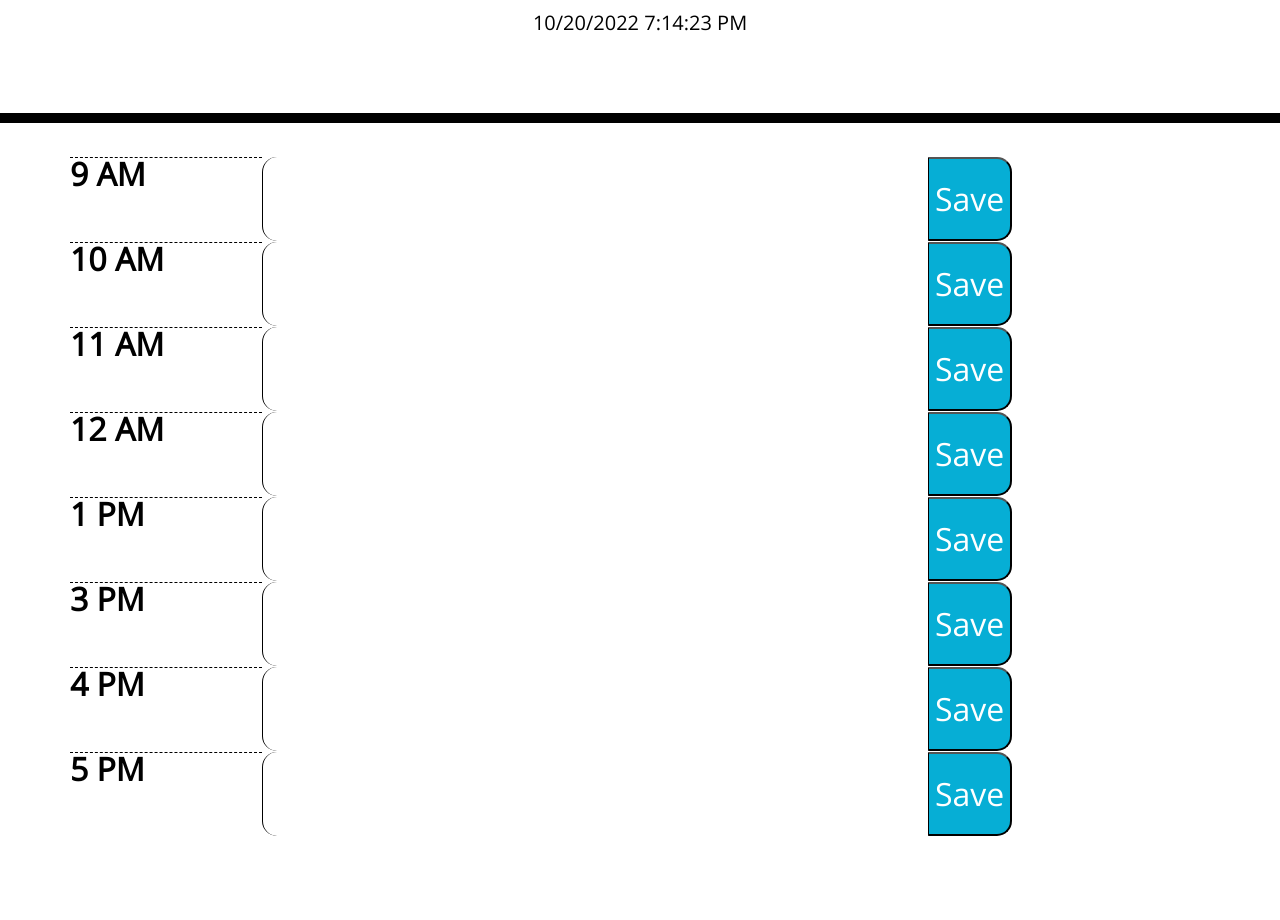
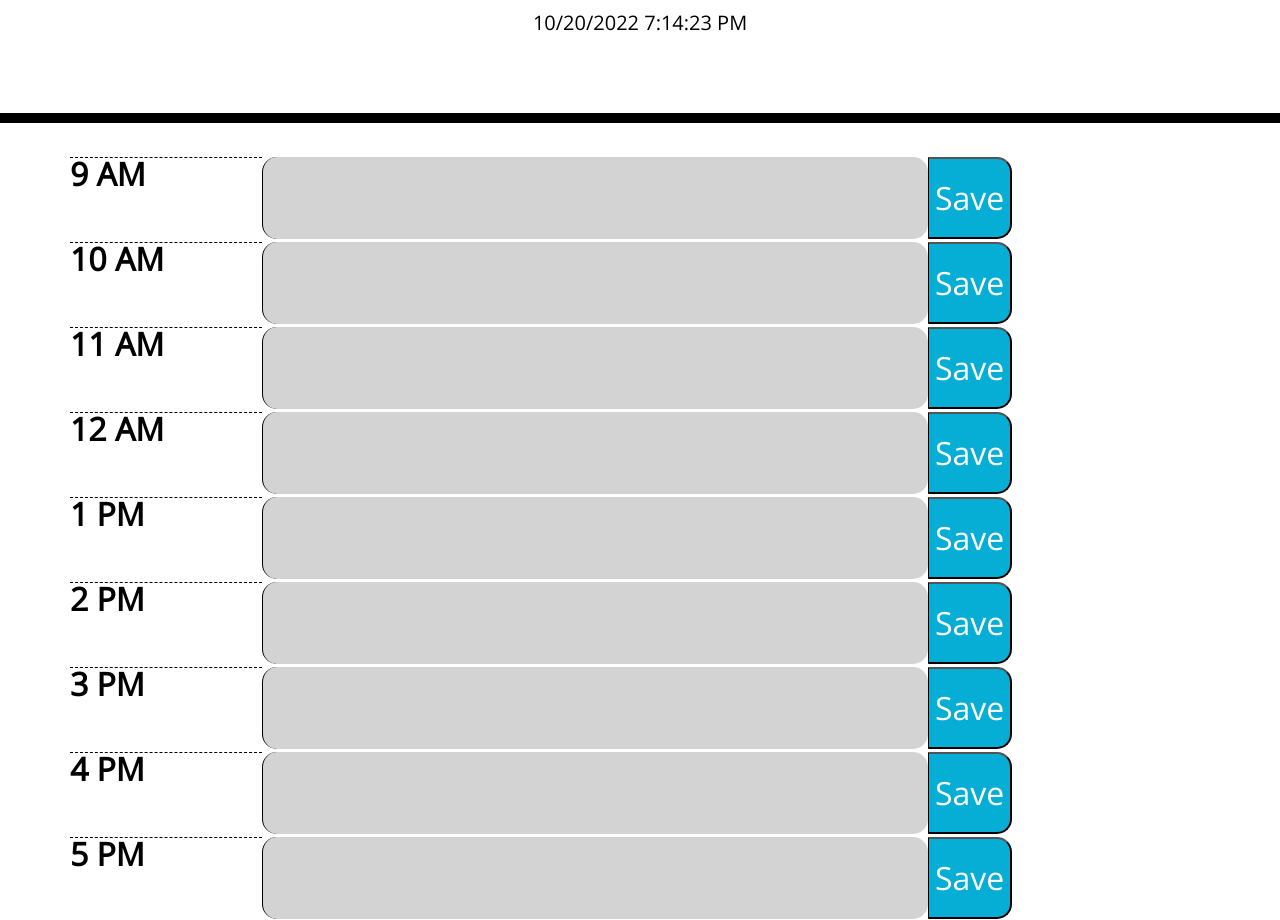
Before and after one commit to eljayman/05-work-day-scheduler, a plain HTML site: page index.HTML in a window 1280 px wide. Shown: the part 181-1101 px from the top of the page. Before the commit the page ends 1017 px from the top, so only its background shows below. Drawn offline with nearby package versions, Linux system fonts and the light colour scheme.

Commit message:
user input boxes now highlight different colors based on time tense.

```diff
--- a/assets/script.js
+++ b/assets/script.js
@@ -1,31 +1,54 @@
+// This function displays the time in the time field of the header.
+var dayJsObject = dayjs();
 function currentTime() {
-  var dayJsObject = dayjs();
+  let dayJsObject = dayjs();
   const currentDay = document.getElementById("currentDay");
   currentDay.innerText = dayJsObject.format("M/D/YYYY h:mm:ss A");
 }
+// Start timer when the page is loaded
 $(document).ready(currentTime());
 setInterval(currentTime, 1000);
-
+//variables and function to create the rows then run it on start
 var workingHours = [
   "9 AM",
   "10 AM",
   "11 AM",
   "12 AM",
   "1 PM",
+  "2 PM",
   "3 PM",
   "4 PM",
   "5 PM",
 ];
 var $rowEl = $("div");
-
+var $rowHourEl = "";
+var $userFieldEl = "";
+var $saveBtn = "";
 function createHour() {
   for (var i = 0; i < workingHours.length; i++) {
     $rowEl.append(
-      `<div class='row'><time>${workingHours[i]}</time><textarea></textarea><button>Save</button></div>`
+      `<span class='row'><time>${workingHours[i]}</time><textarea id=${workingHours[i]} ></textarea><button>Save</button></span>`
     );
-    const $rowHourEl = $("time").addClass("hour");
-    const $userFieldEl = $("textarea").addClass("time-block");
-    const $saveBtn = $("button").addClass("saveBtn");
+    let $rowHourEl = $("time").addClass("hour");
+    let $userFieldEl = $("textarea").addClass("time-block");
+    let $saveBtn = $("button").addClass("saveBtn");
+    tenseColor();
   }
 }
-setTimeout(createHour, 0);
+$(document).ready(createHour());
+
+function tenseColor() {
+  $("textarea").each(function (index) {
+    if (index + 9 == dayJsObject.format("H")) {
+      $(this).addClass("present");
+    } else if (index + 9 > dayJsObject.format("H")) {
+      $(this).addClass("future");
+    } else {
+      $(this).addClass("past");
+    }
+  });
+}
+
+// create a function that will check the hour and
+// highlight the fields with color depending on past, future, or present tense.
+// run this function every second so keep the color scheme current
--- a/assets/style.css
+++ b/assets/style.css
@@ -11,10 +11,9 @@ textarea {
   color: #000000;
   border-left: 1px solid black;
   padding: 10px;
-  text-align: left;
   min-width: 60%;
 }
-div {
+span {
   width: 100%;
   margin: 1px 20px 1px;
 }
@@ -30,9 +29,9 @@ div {
 }
 
 .time-block {
-  text-align: center;
+  text-align: left;
   border-radius: 15px;
-  width: fit-content;
+  font-size: 16px;
 }
 .container {
   width: 100%;
@@ -57,17 +56,17 @@ div {
 
 .past {
   background-color: #d3d3d3;
-  color: white;
+  color: rgb(0, 0, 0);
 }
 
 .present {
   background-color: #ff6961;
-  color: white;
+  color: rgb(0, 0, 0);
 }
 
 .future {
   background-color: #77dd77;
-  color: white;
+  color: rgb(0, 0, 0);
 }
 
 .saveBtn {
```
